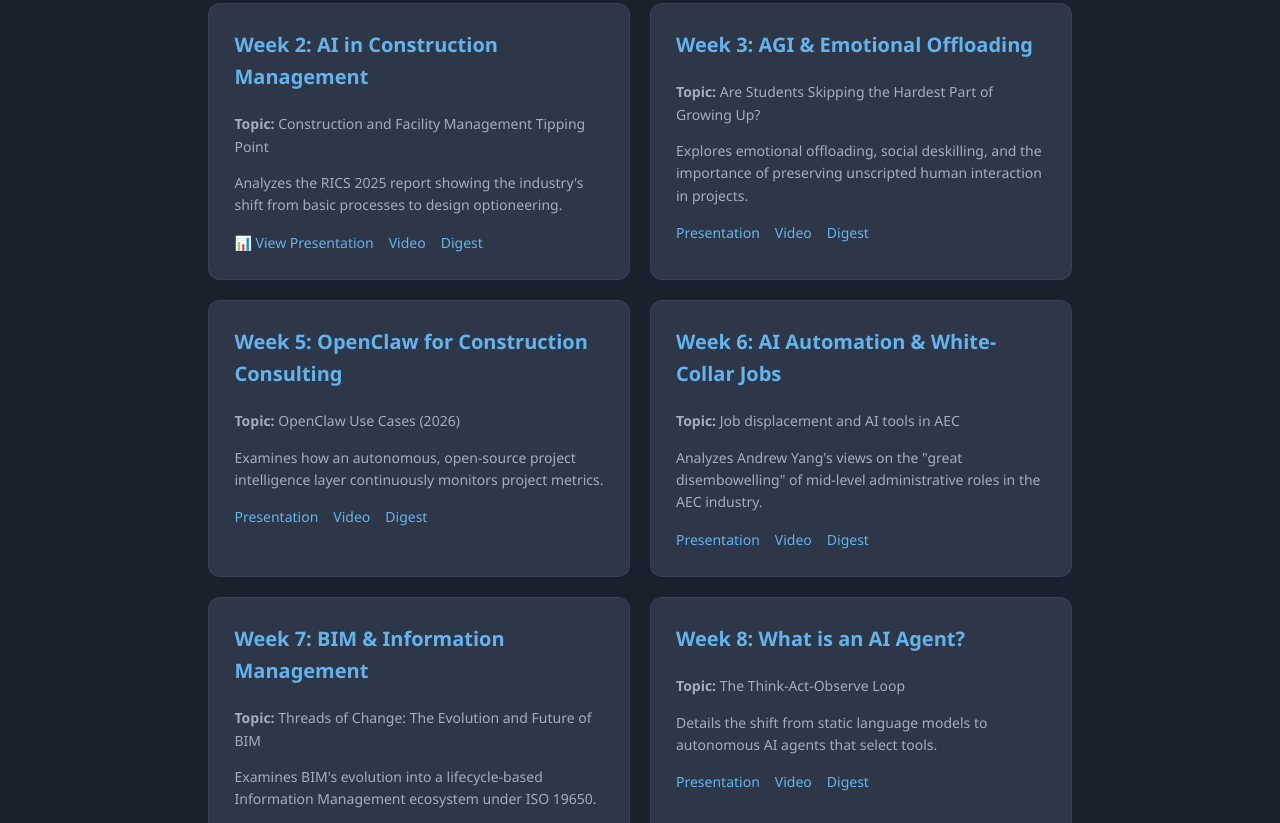
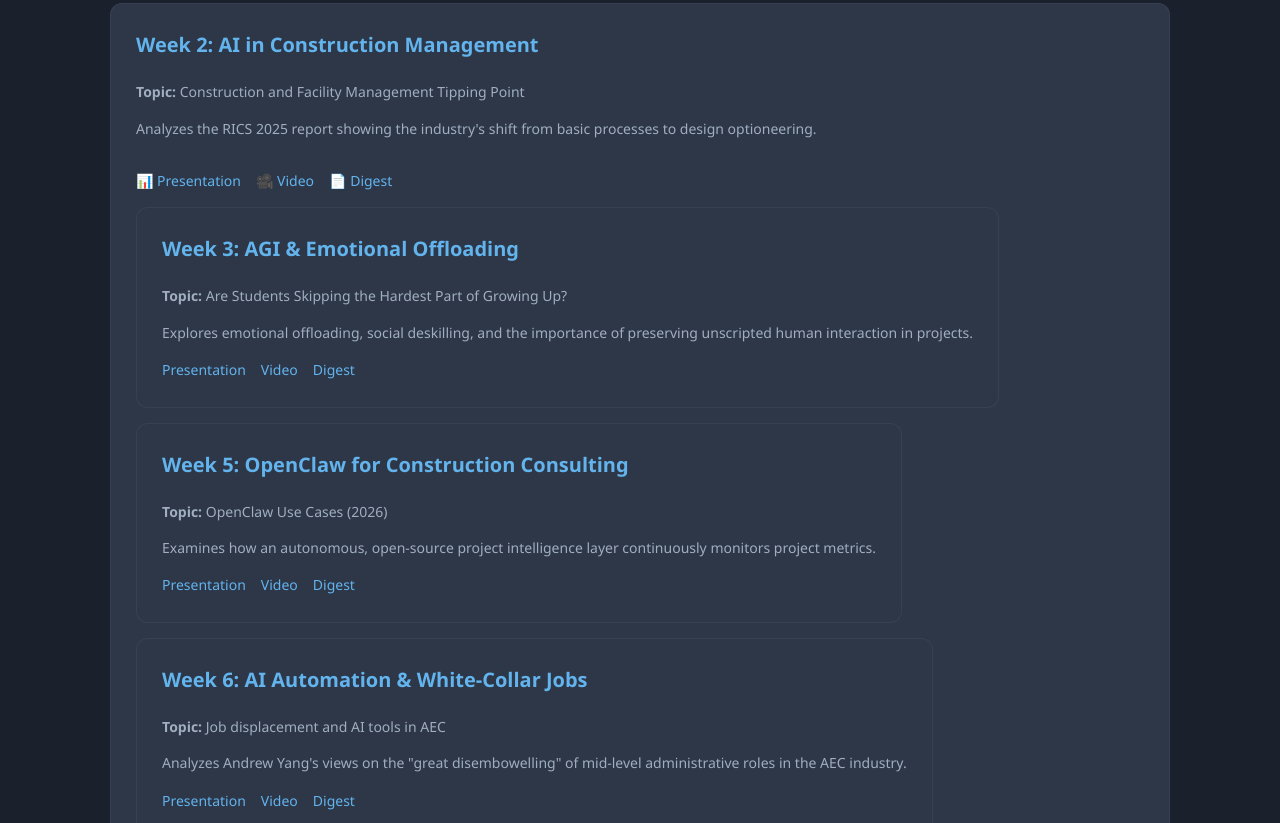
Before and after one commit to Su1500958/mep-thinknique-ai-construction, a plain HTML site: page index.html in a window 1280 px wide. Shown: the part 2189-3012 px from the top of the page. Drawn offline with Linux system fonts and the light colour scheme.

Commit message:
Update index.html

```diff
--- a/index.html
+++ b/index.html
@@ -250,11 +250,14 @@
             <p><strong>Topic:</strong> Construction and Facility Management Tipping Point</p>
             <p>Analyzes the RICS 2025 report showing the industry's shift from basic processes to design optioneering.</p>
             <div class="article-links">
-                <a href="https://docs.google.com/presentation/d/10r2AuUZgQ70F1Q4jtFJL3J9EKsevConB/edit?usp=sharing&ouid=117627281696385836929&rtpof=true&sd=true" target="_blank">📊 View Presentation</a>
-                <a href="https://1drv.ms/v/YOUR_ONEDRIVE_LINK" target="_blank">Video</a>
-                <a href="https://1drv.ms/w/YOUR_ONEDRIVE_LINK" target="_blank">Digest</a>
-            </div>
-        </div>
+<div class="article-links">
+    <a href="https://docs.google.com/presentation/d/10r2AuUZgQ70F1Q4jtFJL3J9EKsevConB" target="_blank" class="btn">📊 Presentation</a>
+
+    <a href="https://youtu.be/Uy1dZsF94tw" target="_blank" class="btn">🎥 Video</a>
+
+    <a href="https://docs.google.com/document/d/1ax5VClADt5bm-joE9QurPxnZ6kpYpmhe" target="_blank" class="btn">📄 Digest</a>
+</div>
+
 
         <div class="article">
             <h3>Week 3: AGI & Emotional Offloading</h3>
```
